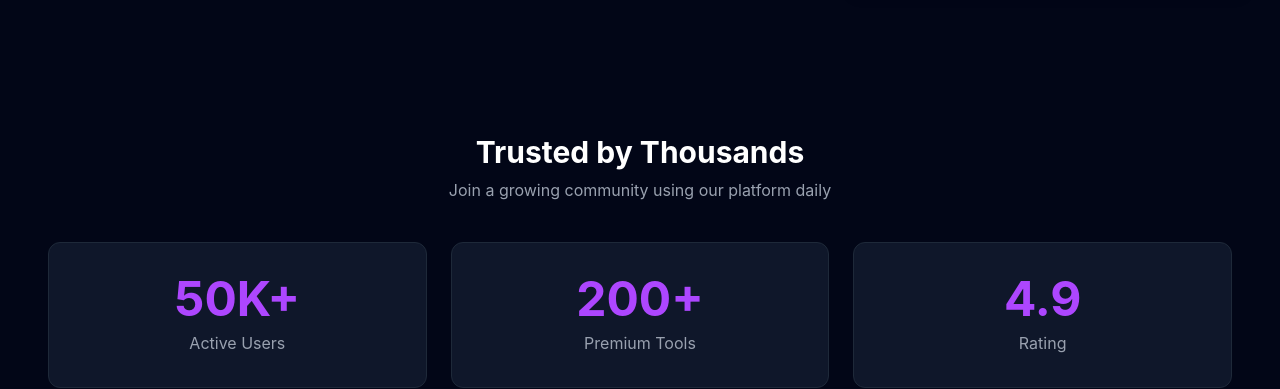
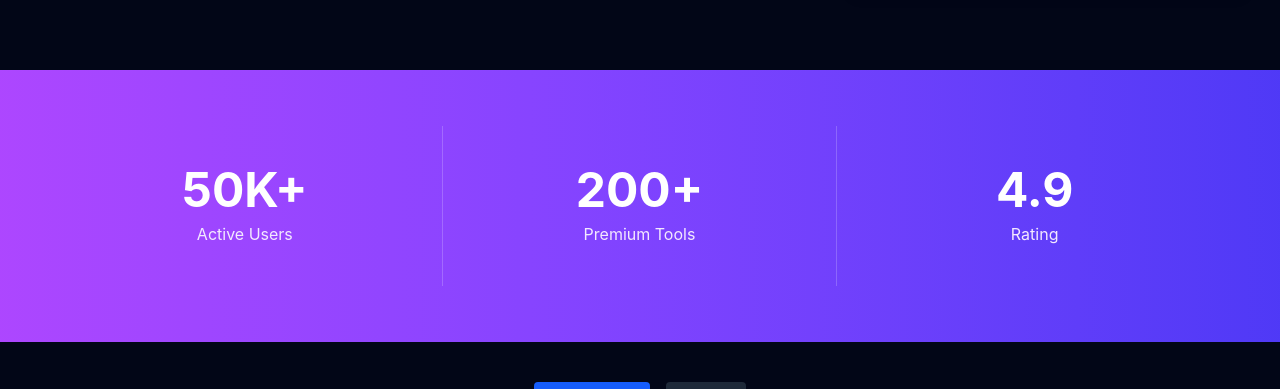
Before and after one commit to eshtiak23/Assinment-6-DigiTools-Platform, a React (Vite) app: page / in a window 1280 px wide. Shown: the part 462-851 px from the top of the page. Built offline with nearby package versions, Linux system fonts and the light colour scheme.

Commit message:
Fixed Stats Section

```diff
--- a/src/components/Stats.jsx
+++ b/src/components/Stats.jsx
@@ -1,42 +1,46 @@
 const Stats = () => {
   return (
-    <div className="px-6 md:px-12 py-16 bg-[#020617]">
+    <div className="bg-[#020617]">
 
+      {/* 🌈 Softer Gradient */}
+      <div className="w-full bg-gradient-to-r from-purple-500 to-indigo-600">
 
-      <div className="mb-10 text-center">
-        <h2 className="text-2xl font-bold text-white md:text-3xl">
-          Trusted by Thousands </h2>
-        <p className="mt-2 text-sm text-gray-400 md:text-base">
-          Join a growing community using our platform daily
-        </p>
-      </div>
+        <div className="px-4 py-14 sm:px-6 md:px-12">
 
+          <div className="grid grid-cols-1 text-center divide-y sm:grid-cols-2 md:grid-cols-3 sm:divide-y-0 md:divide-x divide-white/20">
 
-      <div className="grid grid-cols-1 gap-6 text-center sm:grid-cols-2 md:grid-cols-3">
+            {/* Item 1 */}
+            <div className="py-6 md:py-10">
+              <h2 className="text-3xl font-bold text-white sm:text-4xl md:text-5xl">
+                50K+
+              </h2>
+              <p className="mt-2 text-sm text-purple-100 md:text-base">
+                Active Users
+              </p>
+            </div>
 
+            {/* Item 2 */}
+            <div className="py-6 md:py-10">
+              <h2 className="text-3xl font-bold text-white sm:text-4xl md:text-5xl">
+                200+
+              </h2>
+              <p className="mt-2 text-sm text-purple-100 md:text-base">
+                Premium Tools
+              </p>
+            </div>
 
+            {/* Item 3 */}
+            <div className="py-6 md:py-10">
+              <h2 className="text-3xl font-bold text-white sm:text-4xl md:text-5xl">
+                4.9
+              </h2>
+              <p className="mt-2 text-sm text-purple-100 md:text-base">
+                Rating
+              </p>
+            </div>
 
-        <div className="bg-[#0F172A] p-8 rounded-xl border border-gray-800 hover:border-purple-500 transition">
-          <h2 className="text-4xl font-bold text-purple-500 md:text-5xl">
-            50K+
-          </h2>
-          <p className="mt-2 text-gray-400">Active Users </p>
-        </div>
+          </div>
 
-
-        <div className="bg-[#0F172A] p-8 rounded-xl border border-gray-800 hover:border-purple-500 transition">
-          <h2 className="text-4xl font-bold text-purple-500 md:text-5xl">
-            200+
-          </h2>
-          <p className="mt-2 text-gray-400">Premium Tools </p>
-        </div>
-
-
-        <div className="bg-[#0F172A] p-8 rounded-xl border border-gray-800 hover:border-purple-500 transition">
-          <h2 className="text-4xl font-bold text-purple-500 md:text-5xl">
-            4.9
-          </h2>
-          <p className="mt-2 text-gray-400">Rating</p>
         </div>
 
       </div>
```
